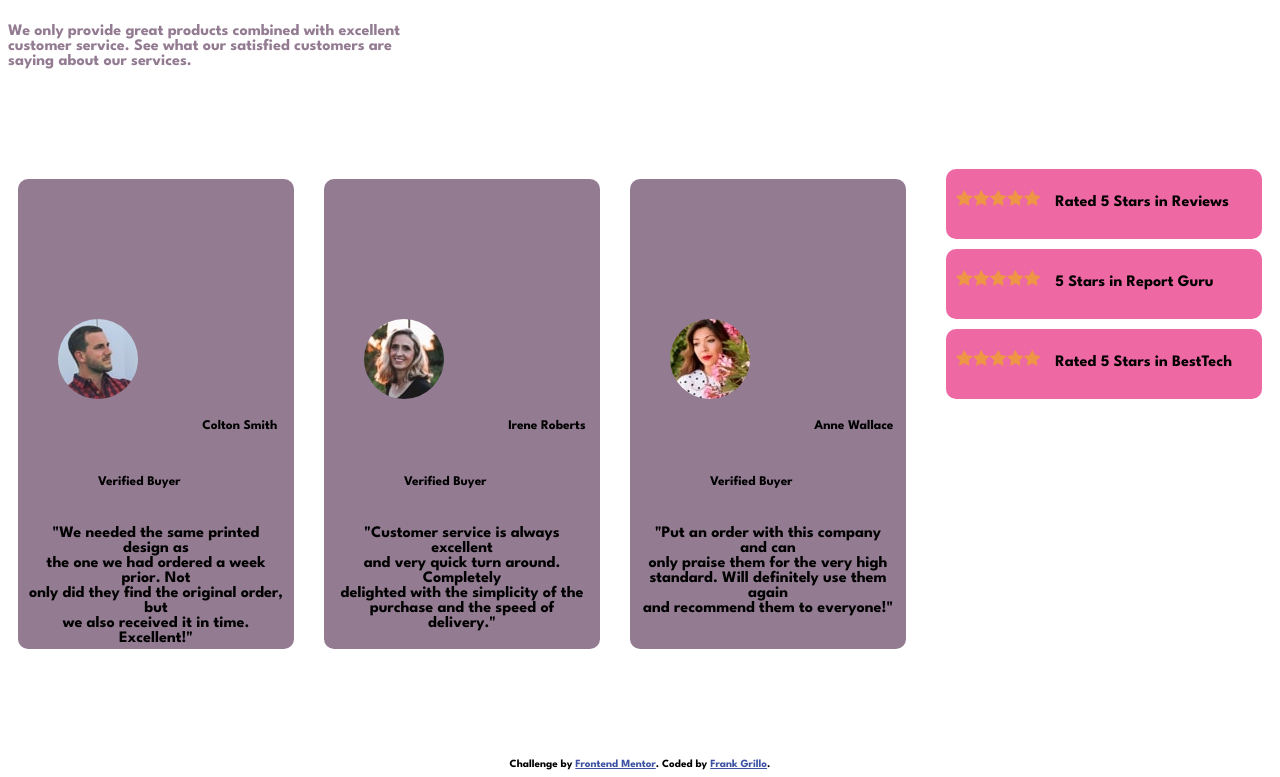
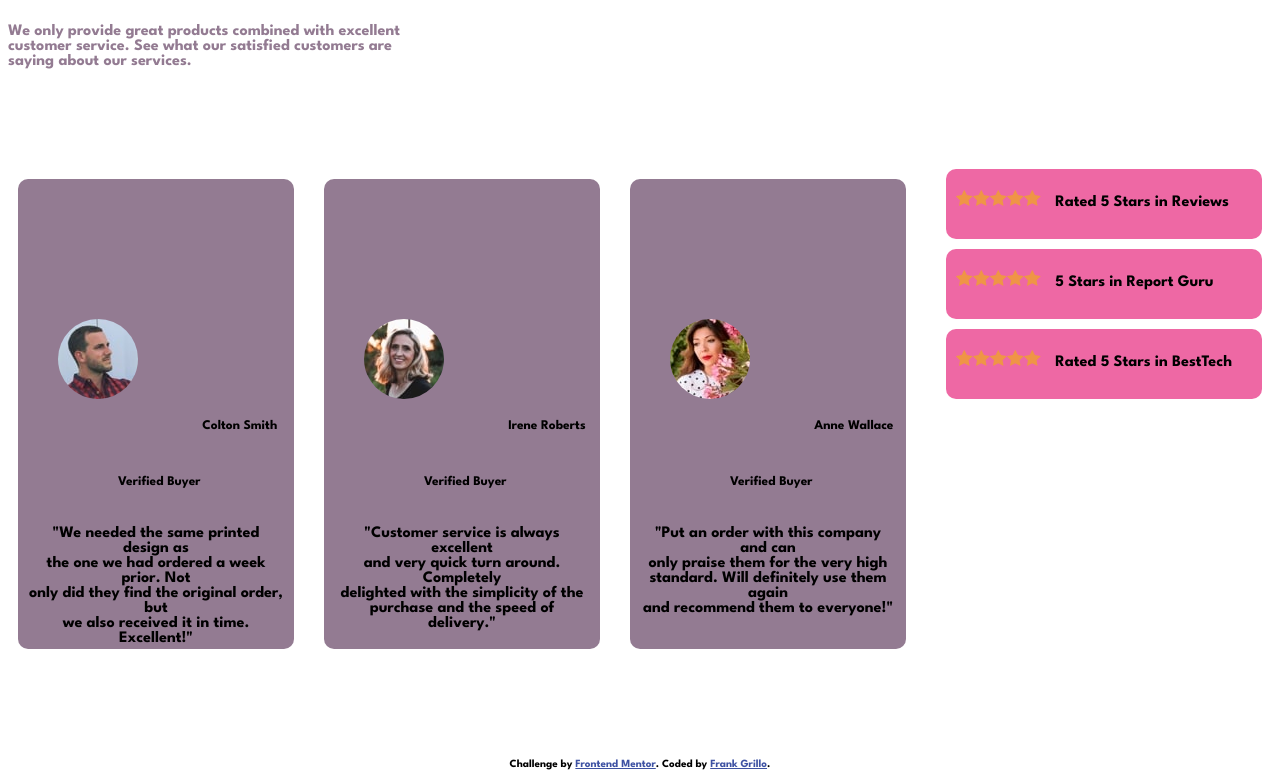
Before and after one commit to FrankGrillo1991/social-proof-section-master, a plain HTML site: page social-proof-section-master/index.html in a window 1280 px wide. Shown: the part 141-918 px from the top of the page. Drawn offline with Linux system fonts and the light colour scheme.

Commit message:
Update styles.css

```diff
--- a/social-proof-section-master/css/styles.css
+++ b/social-proof-section-master/css/styles.css
@@ -65,7 +65,7 @@ img, .star-info {
 .buyer {
     display: inline-block;
     text-align: center;
-    padding-left: 70px;
+    padding-left: 90px;
 }
 
 .buyer-image {
```
